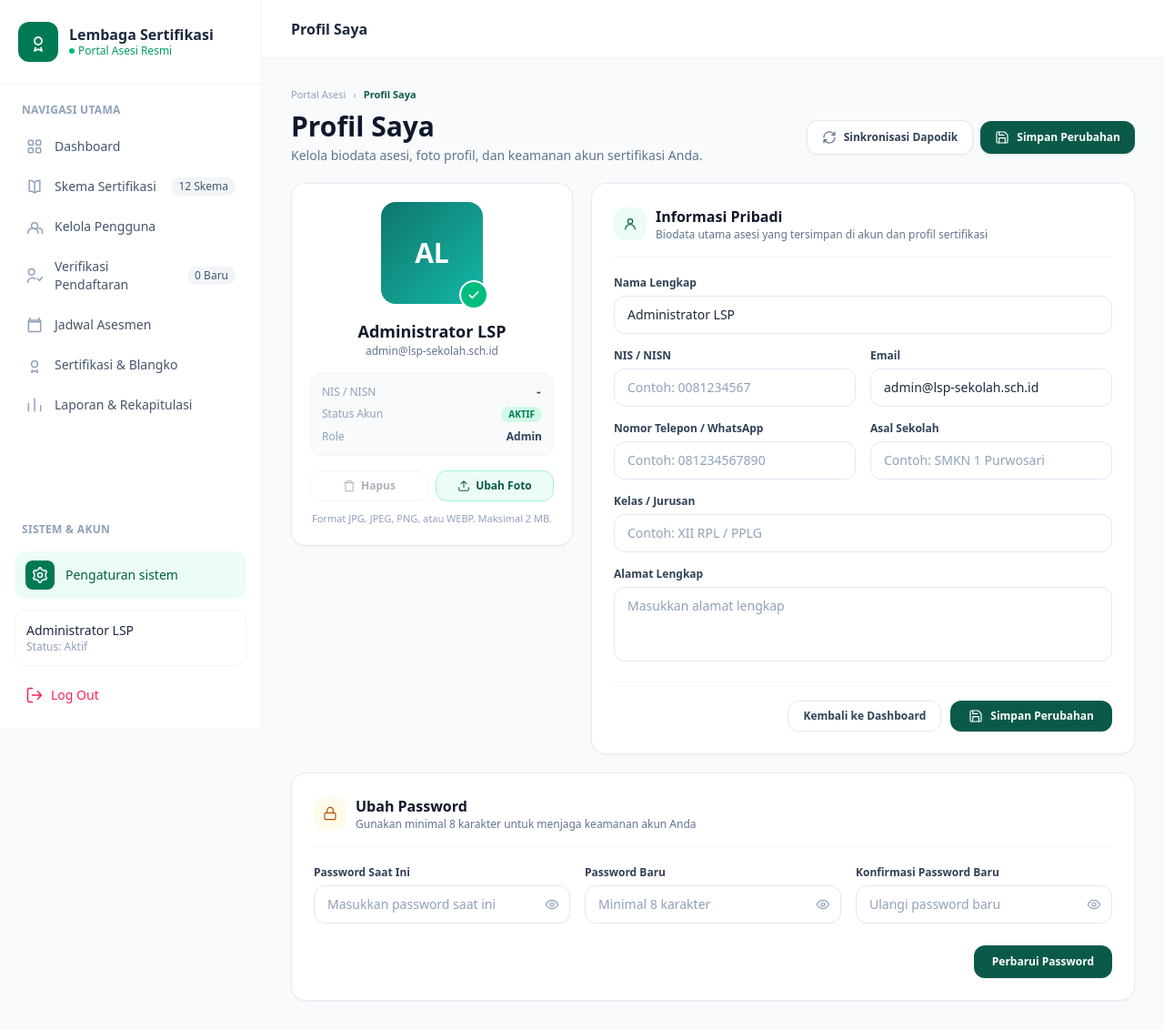
After one commit to rikidwii/lsp_sekolah, a Laravel app: page /asesi/profil in a window 1280 px wide. The commit adds this page. Shown: the whole page at 91% size. Run offline with Laravel 12, Linux system fonts and the light colour scheme; a user stored in the database is signed in; data comes from the database, SQL or seed files in the repository; data that the repository does not hold is empty; style sheets or scripts are compiled from the project's sources.

Commit message:
profil asesi

```diff
--- /dev/null
+++ b/app/Http/Controllers/Asesi/ProfilController.php
@@ -0,0 +1,142 @@
+<?php
+
+namespace App\Http\Controllers\Asesi;
+
+use App\Http\Controllers\Controller;
+use App\Models\AsesiProfile;
+use App\Models\User;
+use Illuminate\Http\RedirectResponse;
+use Illuminate\Http\Request;
+use Illuminate\Support\Facades\Auth;
+use Illuminate\Support\Facades\Hash;
+use Illuminate\Support\Facades\Storage;
+use Illuminate\Validation\Rule;
+use Illuminate\Validation\Rules\Password;
+use Illuminate\View\View;
+
+class ProfilController extends Controller
+{
+    public function index(): View
+    {
+        /** @var User $user */
+        $user = Auth::user();
+
+        $profile = AsesiProfile::firstOrCreate(
+            ['user_id' => $user->id],
+            [
+                'nis_nisn' => '',
+                'asal_sekolah' => '',
+                'kelas_jurusan' => '',
+            ]
+        );
+
+        return view('asesi.profil.index', compact('user', 'profile'));
+    }
+
+    public function update(Request $request): RedirectResponse
+    {
+        /** @var User $user */
+        $user = Auth::user();
+
+        $validated = $request->validate([
+            'name' => ['required', 'string', 'max:255'],
+            'email' => ['required', 'email', 'max:255', Rule::unique('users', 'email')->ignore($user->id)],
+            'phone' => ['nullable', 'string', 'max:30'],
+            'address' => ['nullable', 'string', 'max:1000'],
+            'nis_nisn' => ['nullable', 'string', 'max:50'],
+            'asal_sekolah' => ['nullable', 'string', 'max:255'],
+            'kelas_jurusan' => ['nullable', 'string', 'max:255'],
+            'foto_profil' => ['nullable', 'image', 'mimes:jpg,jpeg,png,webp', 'max:2048'],
+        ]);
+
+        $fotoPath = $user->foto_profil;
+
+        if ($request->hasFile('foto_profil')) {
+            if ($fotoPath && Storage::disk('public')->exists($fotoPath)) {
+                Storage::disk('public')->delete($fotoPath);
+            }
+
+            $fotoPath = $request->file('foto_profil')->store('profil', 'public');
+        }
+
+        $user->update([
+            'name' => $validated['name'],
+            'email' => $validated['email'],
+            'phone' => $validated['phone'] ?? null,
+            'address' => $validated['address'] ?? null,
+            'foto_profil' => $fotoPath,
+        ]);
+
+        AsesiProfile::updateOrCreate(
+            ['user_id' => $user->id],
+            [
+                'nis_nisn' => $validated['nis_nisn'] ?? '',
+                'asal_sekolah' => $validated['asal_sekolah'] ?? '',
+                'kelas_jurusan' => $validated['kelas_jurusan'] ?? '',
+            ]
+        );
+
+        return redirect()
+            ->route('asesi.profil.index')
+            ->with('success', 'Profil berhasil diperbarui.');
+    }
+
+    public function destroyFoto(): RedirectResponse
+    {
+        /** @var User $user */
+        $user = Auth::user();
+
+        if ($user->foto_profil && Storage::disk('public')->exists($user->foto_profil)) {
+            Storage::disk('public')->delete($user->foto_profil);
+        }
+
+        $user->update(['foto_profil' => null]);
+
+        return redirect()
+            ->route('asesi.profil.index')
+            ->with('success', 'Foto profil berhasil dihapus.');
+    }
+
+    public function updatePassword(Request $request): RedirectResponse
+    {
+        $validated = $request->validate([
+            'current_password' => ['required', 'string'],
+            'password' => ['required', 'confirmed', Password::min(8)],
+        ]);
+
+        /** @var User $user */
+        $user = Auth::user();
+
+        if (! Hash::check($validated['current_password'], $user->password)) {
+            return back()
+                ->withErrors(['current_password' => 'Password saat ini tidak sesuai.'])
+                ->withInput();
+        }
+
+        $user->update([
+            'password' => $validated['password'],
+        ]);
+
+        return redirect()
+            ->route('asesi.profil.index')
+            ->with('success', 'Password berhasil diperbarui.');
+    }
+    public function syncDapodik(): RedirectResponse
+{
+    /** @var User $user */
+    $user = Auth::user();
+
+    AsesiProfile::firstOrCreate(
+        ['user_id' => $user->id],
+        [
+            'nis_nisn' => '',
+            'asal_sekolah' => '',
+            'kelas_jurusan' => '',
+        ]
+    );
+
+    return redirect()
+        ->route('asesi.profil.index')
+        ->with('success', 'Data profil berhasil disinkronkan.');
+}
+}
--- /dev/null
+++ b/resources/views/asesi/profil/index.blade.php
@@ -0,0 +1,306 @@
+{{-- resources/views/asesi/profil/index.blade.php --}}
+@php
+    $a = 'fill="none" viewBox="0 0 24 24" stroke="currentColor" stroke-width="1.8" stroke-linecap="round" stroke-linejoin="round"';
+    $ic = [
+        'user'   => '<circle cx="12" cy="8" r="4"/><path d="M4 21a8 8 0 0 1 16 0"/>',
+        'check'  => '<path d="m5 12.5 4.5 4.5L19 7.5"/>',
+        'trash'  => '<path d="M3 6h18M8 6V4a2 2 0 0 1 2-2h4a2 2 0 0 1 2 2v2m3 0v14a2 2 0 0 1-2 2H7a2 2 0 0 1-2-2V6h14z"/>',
+        'upload' => '<path d="M21 15v4a2 2 0 0 1-2 2H5a2 2 0 0 1-2-2v-4M17 8l-5-5-5 5M12 3v12"/>',
+        'lock'   => '<rect width="18" height="11" x="3" y="11" rx="2"/><path d="M7 11V7a5 5 0 0 1 10 0v4"/>',
+        'eye'    => '<path d="M2 12s3.6-7 10-7 10 7 10 7-3.6 7-10 7-10-7-10-7z"/><circle cx="12" cy="12" r="3"/>',
+        'save'   => '<path d="M19 21H5a2 2 0 0 1-2-2V5a2 2 0 0 1 2-2h11l5 5v11a2 2 0 0 1-2 2z"/><path d="M17 21v-8H7v8M7 3v5h8"/>',
+        'sync'   => '<path d="M3 12a9 9 0 0 1 15-6.7L21 8M21 3v5h-5M21 12a9 9 0 0 1-15 6.7L3 16M3 21v-5h5"/>',
+    ];
+    $card = 'bg-white rounded-2xl border border-slate-200/80 shadow-[0_1px_2px_rgba(15,23,42,.04)]';
+    $inp  = 'w-full rounded-xl border border-slate-200 bg-white px-3.5 py-2.5 text-sm text-slate-800 placeholder:text-slate-400 focus:outline-none focus:border-[#0b5a49] focus:ring-2 focus:ring-emerald-100';
+
+    $parts = preg_split('/\s+/', trim($user->name ?? 'A'));
+    $initials = strtoupper(mb_substr($parts[0] ?? 'A', 0, 1) . (isset($parts[1]) ? mb_substr($parts[1], 0, 1) : ''));
+    $fotoUrl = $user->foto_profil ? asset('storage/' . $user->foto_profil) : null;
+@endphp
+
+<x-layouts.app :title="$title ?? 'Profil Saya'">
+<div id="profil-asesi-page" class="space-y-5 max-w-[1100px]">
+
+    {{-- Header --}}
+    <div>
+        <nav class="text-[11px] text-slate-400 flex items-center gap-2" aria-label="Breadcrumb">
+            <span>Portal Asesi</span><span>›</span><span class="font-semibold text-[#0b5a49]">Profil Saya</span>
+        </nav>
+        <div class="mt-2 flex flex-col sm:flex-row sm:items-center sm:justify-between gap-3">
+            <div>
+                <h1 class="text-2xl sm:text-3xl font-bold text-slate-900">Profil Saya</h1>
+                <p class="mt-1 text-sm text-slate-500">Kelola biodata asesi, foto profil, dan keamanan akun sertifikasi Anda.</p>
+            </div>
+            <div class="flex flex-wrap items-center gap-2 self-start sm:self-auto">
+                <button type="submit" form="form-sync-dapodik"
+                        class="inline-flex items-center justify-center gap-2 rounded-xl border border-slate-200 bg-white hover:bg-slate-50 px-4 py-2.5 text-xs font-semibold text-slate-700 shadow-xs transition-colors cursor-pointer">
+                    <svg class="w-4 h-4 text-slate-500" {!! $a !!}>{!! $ic['sync'] !!}</svg> Sinkronisasi Dapodik
+                </button>
+                <button type="submit" form="form-profil-asesi"
+                        class="inline-flex items-center justify-center gap-2 rounded-xl bg-[#0b5a49] hover:bg-[#074237] px-4 py-2.5 text-xs font-semibold text-white shadow-sm transition-colors cursor-pointer">
+                    <svg class="w-4 h-4" {!! $a !!}>{!! $ic['save'] !!}</svg> Simpan Perubahan
+                </button>
+            </div>
+        </div>
+    </div>
+
+    {{-- Notifikasi sukses & error --}}
+    @if (session('success'))
+        <div class="rounded-xl border border-emerald-200 bg-emerald-50 px-4 py-3 text-xs font-semibold text-emerald-800">
+            {{ session('success') }}
+        </div>
+    @endif
+
+    @if ($errors->any())
+        <div class="rounded-xl border border-rose-200 bg-rose-50 px-4 py-3 text-xs text-rose-800">
+            <p class="font-bold">Periksa kembali input yang dimasukkan:</p>
+            <ul class="mt-1 list-disc list-inside space-y-0.5">
+                @foreach ($errors->all() as $err)
+                    <li>{{ $err }}</li>
+                @endforeach
+            </ul>
+        </div>
+    @endif
+
+    {{-- Form utama: Foto + Biodata --}}
+    <form id="form-profil-asesi" method="POST" action="{{ route('asesi.profil.update') }}" enctype="multipart/form-data"
+          class="grid grid-cols-1 lg:grid-cols-[310px_minmax(0,1fr)] gap-5 items-start">
+        @csrf
+        @method('PUT')
+
+        {{-- Kolom kiri: Kartu Foto Profil --}}
+        <section class="{{ $card }} p-5 text-center">
+            <div class="relative mx-auto w-28 h-28">
+                <img id="preview-foto" src="{{ $fotoUrl ?? '' }}" alt="Foto {{ $user->name }}"
+                     class="w-28 h-28 rounded-2xl object-cover border border-slate-200 {{ $fotoUrl ? '' : 'hidden' }}">
+                <div id="placeholder-foto"
+                     class="w-28 h-28 rounded-2xl grid place-items-center text-3xl font-bold text-white {{ $fotoUrl ? 'hidden' : '' }}"
+                     style="background:linear-gradient(135deg,#0f766e,#14b8a6)">
+                    {{ $initials }}
+                </div>
+                <span class="absolute -bottom-1 -right-1 w-7 h-7 rounded-full bg-emerald-500 ring-2 ring-white text-white grid place-items-center">
+                    <svg class="w-4 h-4" stroke-width="2.6" {!! $a !!}>{!! $ic['check'] !!}</svg>
+                </span>
+            </div>
+
+            <h2 class="mt-4 text-lg font-bold text-slate-900 break-words">{{ $user->name }}</h2>
+            <p class="text-xs text-slate-500">{{ $user->email }}</p>
+
+            <div class="mt-4 rounded-xl border border-slate-100 bg-slate-50 p-3 text-left text-xs space-y-2">
+                <div class="flex items-center justify-between gap-2">
+                    <span class="text-slate-400">NIS / NISN</span>
+                    <span class="font-mono font-semibold text-slate-700">{{ $profile->nis_nisn ?: '-' }}</span>
+                </div>
+                <div class="flex items-center justify-between gap-2">
+                    <span class="text-slate-400">Status Akun</span>
+                    <span class="px-2 py-0.5 rounded-full bg-emerald-100 text-emerald-700 text-[10px] font-semibold uppercase">{{ $user->status ?? 'aktif' }}</span>
+                </div>
+                <div class="flex items-center justify-between gap-2">
+                    <span class="text-slate-400">Role</span>
+                    <span class="font-semibold text-slate-700 capitalize">{{ $user->role ?? 'asesi' }}</span>
+                </div>
+            </div>
+
+            <div class="mt-4 grid grid-cols-2 gap-2">
+                <button type="button" id="btn-hapus-foto" @if (! $user->foto_profil) disabled @endif
+                        class="inline-flex items-center justify-center gap-1.5 rounded-xl border border-slate-200 bg-white hover:bg-rose-50 hover:text-rose-700 hover:border-rose-200 px-3 py-2 text-xs font-semibold text-slate-700 transition-colors disabled:opacity-40 disabled:cursor-not-allowed cursor-pointer">
+                    <svg class="w-3.5 h-3.5" {!! $a !!}>{!! $ic['trash'] !!}</svg> Hapus
+                </button>
+                <label class="inline-flex items-center justify-center gap-1.5 rounded-xl border border-emerald-200 bg-emerald-50 hover:bg-emerald-100 px-3 py-2 text-xs font-semibold text-[#0b5a49] transition-colors cursor-pointer">
+                    <svg class="w-3.5 h-3.5" {!! $a !!}>{!! $ic['upload'] !!}</svg> Ubah Foto
+                    <input id="input-foto-profil" type="file" name="foto_profil" accept=".jpg,.jpeg,.png,.webp" class="sr-only">
+                </label>
+            </div>
+            <p class="mt-2.5 text-[11px] text-slate-400 leading-relaxed">Format JPG, JPEG, PNG, atau WEBP. Maksimal 2 MB.</p>
+        </section>
+
+        {{-- Kolom kanan: Informasi Pribadi --}}
+        <section class="{{ $card }} p-5 sm:p-6">
+            <div class="flex items-center gap-2.5 pb-4 border-b border-slate-100">
+                <span class="w-9 h-9 rounded-xl bg-emerald-50 text-[#0b5a49] grid place-items-center">
+                    <svg class="w-4 h-4" {!! $a !!}>{!! $ic['user'] !!}</svg>
+                </span>
+                <div>
+                    <h2 class="text-base font-bold text-slate-900">Informasi Pribadi</h2>
+                    <p class="text-xs text-slate-500">Biodata utama asesi yang tersimpan di akun dan profil sertifikasi</p>
+                </div>
+            </div>
+
+            <div class="mt-5 grid grid-cols-1 sm:grid-cols-2 gap-4">
+                <label class="block sm:col-span-2">
+                    <span class="block mb-1.5 text-xs font-semibold text-slate-700">Nama Lengkap</span>
+                    <input type="text" name="name" value="{{ old('name', $user->name) }}" required class="{{ $inp }}">
+                </label>
+
+                <label class="block">
+                    <span class="block mb-1.5 text-xs font-semibold text-slate-700">NIS / NISN</span>
+                    <input type="text" name="nis_nisn" value="{{ old('nis_nisn', $profile->nis_nisn) }}" placeholder="Contoh: 0081234567" class="{{ $inp }}">
+                </label>
+
+                <label class="block">
+                    <span class="block mb-1.5 text-xs font-semibold text-slate-700">Email</span>
+                    <input type="email" name="email" value="{{ old('email', $user->email) }}" required class="{{ $inp }}">
+                </label>
+
+                <label class="block">
+                    <span class="block mb-1.5 text-xs font-semibold text-slate-700">Nomor Telepon / WhatsApp</span>
+                    <input type="text" name="phone" value="{{ old('phone', $user->phone) }}" placeholder="Contoh: 081234567890" class="{{ $inp }}">
+                </label>
+
+                <label class="block">
+                    <span class="block mb-1.5 text-xs font-semibold text-slate-700">Asal Sekolah</span>
+                    <input type="text" name="asal_sekolah" value="{{ old('asal_sekolah', $profile->asal_sekolah) }}" placeholder="Contoh: SMKN 1 Purwosari" class="{{ $inp }}">
+                </label>
+
+                <label class="block sm:col-span-2">
+                    <span class="block mb-1.5 text-xs font-semibold text-slate-700">Kelas / Jurusan</span>
+                    <input type="text" name="kelas_jurusan" value="{{ old('kelas_jurusan', $profile->kelas_jurusan) }}" placeholder="Contoh: XII RPL / PPLG" class="{{ $inp }}">
+                </label>
+
+                <label class="block sm:col-span-2">
+                    <span class="block mb-1.5 text-xs font-semibold text-slate-700">Alamat Lengkap</span>
+                    <textarea name="address" rows="3" placeholder="Masukkan alamat lengkap" class="{{ $inp }} resize-none">{{ old('address', $user->address) }}</textarea>
+                </label>
+            </div>
+
+            <div class="mt-5 pt-4 border-t border-slate-100 flex flex-wrap justify-end gap-2.5">
+                <a href="{{ route('asesi.dashboard') }}"
+                   class="inline-flex items-center justify-center rounded-xl border border-slate-200 bg-white hover:bg-slate-50 px-4 py-2 text-xs font-semibold text-slate-700 transition-colors">
+                    Kembali ke Dashboard
+                </a>
+                <button type="submit"
+                        class="inline-flex items-center justify-center gap-2 rounded-xl bg-[#0b5a49] hover:bg-[#074237] px-5 py-2 text-xs font-semibold text-white transition-colors cursor-pointer">
+                    <svg class="w-4 h-4" {!! $a !!}>{!! $ic['save'] !!}</svg> Simpan Perubahan
+                </button>
+            </div>
+        </section>
+    </form>
+
+    {{-- Form terpisah: Sinkronisasi Dapodik --}}
+    <form id="form-sync-dapodik" method="POST" action="{{ route('asesi.profil.sync') }}" class="hidden">
+        @csrf
+    </form>
+
+    {{-- Form terpisah: Hapus Foto Profil --}}
+    <form id="form-hapus-foto" method="POST" action="{{ route('asesi.profil.foto.destroy') }}" class="hidden">
+        @csrf
+        @method('DELETE')
+    </form>
+
+    {{-- Form terpisah: Ubah Password --}}
+    <section class="{{ $card }} p-5 sm:p-6">
+        <div class="flex items-center gap-2.5 pb-4 border-b border-slate-100">
+            <span class="w-9 h-9 rounded-xl bg-amber-50 text-amber-700 grid place-items-center">
+                <svg class="w-4 h-4" {!! $a !!}>{!! $ic['lock'] !!}</svg>
+            </span>
+            <div>
+                <h2 class="text-base font-bold text-slate-900">Ubah Password</h2>
+                <p class="text-xs text-slate-500">Gunakan minimal 8 karakter untuk menjaga keamanan akun Anda</p>
+            </div>
+        </div>
+
+        <form method="POST" action="{{ route('asesi.profil.password') }}" class="mt-5 grid grid-cols-1 md:grid-cols-3 gap-4">
+            @csrf
+            @method('PUT')
+
+            <label class="block">
+                <span class="block mb-1.5 text-xs font-semibold text-slate-700">Password Saat Ini</span>
+                <div class="relative">
+                    <input type="password" name="current_password" required autocomplete="current-password"
+                           placeholder="Masukkan password saat ini" class="{{ $inp }} pr-10">
+                    <button type="button" data-toggle-pw aria-label="Lihat password"
+                            class="absolute right-3 top-1/2 -translate-y-1/2 text-slate-400 hover:text-slate-600 cursor-pointer">
+                        <svg class="w-4 h-4" {!! $a !!}>{!! $ic['eye'] !!}</svg>
+                    </button>
+                </div>
+            </label>
+
+            <label class="block">
+                <span class="block mb-1.5 text-xs font-semibold text-slate-700">Password Baru</span>
+                <div class="relative">
+                    <input type="password" name="password" required minlength="8" autocomplete="new-password"
+                           placeholder="Minimal 8 karakter" class="{{ $inp }} pr-10">
+                    <button type="button" data-toggle-pw aria-label="Lihat password baru"
+                            class="absolute right-3 top-1/2 -translate-y-1/2 text-slate-400 hover:text-slate-600 cursor-pointer">
+                        <svg class="w-4 h-4" {!! $a !!}>{!! $ic['eye'] !!}</svg>
+                    </button>
+                </div>
+            </label>
+
+            <label class="block">
+                <span class="block mb-1.5 text-xs font-semibold text-slate-700">Konfirmasi Password Baru</span>
+                <div class="relative">
+                    <input type="password" name="password_confirmation" required minlength="8" autocomplete="new-password"
+                           placeholder="Ulangi password baru" class="{{ $inp }} pr-10">
+                    <button type="button" data-toggle-pw aria-label="Lihat konfirmasi password"
+                            class="absolute right-3 top-1/2 -translate-y-1/2 text-slate-400 hover:text-slate-600 cursor-pointer">
+                        <svg class="w-4 h-4" {!! $a !!}>{!! $ic['eye'] !!}</svg>
+                    </button>
+                </div>
+            </label>
+
+            <div class="md:col-span-3 flex justify-end pt-2">
+                <button type="submit"
+                        class="inline-flex items-center justify-center gap-2 rounded-xl bg-[#0b5a49] hover:bg-[#074237] px-5 py-2.5 text-xs font-semibold text-white transition-colors cursor-pointer">
+                    Perbarui Password
+                </button>
+            </div>
+        </form>
+    </section>
+</div>
+
+<script>
+(() => {
+    const root = document.getElementById('profil-asesi-page');
+    if (!root) return;
+
+    const inputFoto = document.getElementById('input-foto-profil');
+    const previewFoto = document.getElementById('preview-foto');
+    const placeholderFoto = document.getElementById('placeholder-foto');
+    const btnHapusFoto = document.getElementById('btn-hapus-foto');
+    const formHapusFoto = document.getElementById('form-hapus-foto');
+    const hasSavedPhoto = @json((bool) $user->foto_profil);
+
+    if (inputFoto && previewFoto) {
+        inputFoto.addEventListener('change', () => {
+            const file = inputFoto.files && inputFoto.files[0];
+            if (!file) return;
+            const reader = new FileReader();
+            reader.onload = (e) => {
+                previewFoto.src = e.target.result;
+                previewFoto.classList.remove('hidden');
+                if (placeholderFoto) placeholderFoto.classList.add('hidden');
+                if (btnHapusFoto) btnHapusFoto.disabled = false;
+            };
+            reader.readAsDataURL(file);
+        });
+    }
+
+    if (btnHapusFoto && formHapusFoto) {
+        btnHapusFoto.addEventListener('click', () => {
+            if (!confirm('Hapus foto profil saat ini?')) return;
+
+            if (inputFoto && inputFoto.files && inputFoto.files.length > 0 && !hasSavedPhoto) {
+                inputFoto.value = '';
+                previewFoto.src = '';
+                previewFoto.classList.add('hidden');
+                if (placeholderFoto) placeholderFoto.classList.remove('hidden');
+                btnHapusFoto.disabled = true;
+                return;
+            }
+
+            formHapusFoto.submit();
+        });
+    }
+
+    root.querySelectorAll('[data-toggle-pw]').forEach((btn) => {
+        btn.addEventListener('click', () => {
+            const input = btn.closest('.relative')?.querySelector('input');
+            if (!input) return;
+            input.type = input.type === 'password' ? 'text' : 'password';
+        });
+    });
+})();
+</script>
+</x-layouts.app>
--- a/resources/views/components/sidebar.blade.php
+++ b/resources/views/components/sidebar.blade.php
@@ -90,7 +90,31 @@
                 </div>
             @endif
         @endif
-
+@if (auth()->check() && auth()->user()->role === 'asesi')
+    @php
+        $u = auth()->user();
+        $parts = preg_split('/\s+/', trim($u->name ?? 'A'));
+        $inisial = strtoupper(mb_substr($parts[0] ?? 'A', 0, 1) . (isset($parts[1]) ? mb_substr($parts[1], 0, 1) : ''));
+        $nisn = $u->asesiProfile?->nis_nisn ?: '-';
+        $isProfilActive = request()->routeIs('asesi.profil.*');
+    @endphp
+    <a href="{{ route('asesi.profil.index') }}"
+       class="mb-3 flex items-center gap-3 rounded-xl border-l-4 border-l-[#0b5a49] bg-gradient-to-r from-emerald-50/90 to-slate-50 p-3 transition-all hover:shadow-sm {{ $isProfilActive ? 'ring-1 ring-[#0b5a49]/40 bg-emerald-50' : '' }}">
+        @if ($u->foto_profil)
+            <img src="{{ asset('storage/' . $u->foto_profil) }}" alt="{{ $u->name }}"
+                 class="h-10 w-10 shrink-0 rounded-full object-cover ring-1 ring-emerald-200">
+        @else
+            <span class="grid h-10 w-10 shrink-0 place-items-center rounded-full border border-emerald-300 bg-white text-xs font-bold text-[#0b5a49]">
+                {{ $inisial }}
+            </span>
+        @endif
+        <div class="min-w-0 flex-1">
+            <p class="truncate text-xs font-bold text-[#0b5a49]">{{ $u->name }}</p>
+            <p class="truncate font-mono text-[10px] text-slate-500">NISN: {{ $nisn }}</p>
+        </div>
+        <span class="h-2 w-2 shrink-0 rounded-full bg-emerald-500"></span>
+    </a>
+@endif
         <form method="POST" action="{{ route('logout') }}">
             @csrf
             <button type="submit" class="w-full flex items-center gap-2 px-3 py-2.5 text-sm font-medium text-rose-500 hover:bg-rose-50 rounded-xl">
--- a/routes/web.php
+++ b/routes/web.php
@@ -14,6 +14,7 @@ use App\Http\Controllers\Asesi\HasilController;
 use App\Http\Controllers\Asesi\SertifikatController;
 use App\Http\Controllers\Asesor\AsesorDashboardController;
 use App\Http\Controllers\Asesor\JadwalAsesmenController;
+use App\Http\Controllers\Asesi\ProfilController;
 
 Route::name('guest.')->group(function () {
     Route::get('/', fn () => view('guest.index'))->name('index');
@@ -66,5 +67,10 @@ Route::middleware('auth')->group(function () {
     Route::get('/sertifikat', [SertifikatController::class, 'index'])->name('sertifikat.index');
     Route::get('/sertifikat/{sertifikat}/lihat', [SertifikatController::class, 'lihat'])->name('sertifikat.lihat');
     Route::get('/sertifikat/{sertifikat}/unduh', [SertifikatController::class, 'unduh'])->name('sertifikat.unduh');
+    Route::get('/profil', [ProfilController::class, 'index'])->name('profil.index');
+Route::put('/profil', [ProfilController::class, 'update'])->name('profil.update');
+Route::put('/profil/password', [ProfilController::class, 'updatePassword'])->name('profil.password');
+Route::delete('/profil/foto', [ProfilController::class, 'destroyFoto'])->name('profil.foto.destroy');
+Route::post('/profil/sinkron-dapodik', [ProfilController::class, 'syncDapodik'])->name('profil.sync');
     });
 });
```
Also changed, not shown: package-lock.json.
